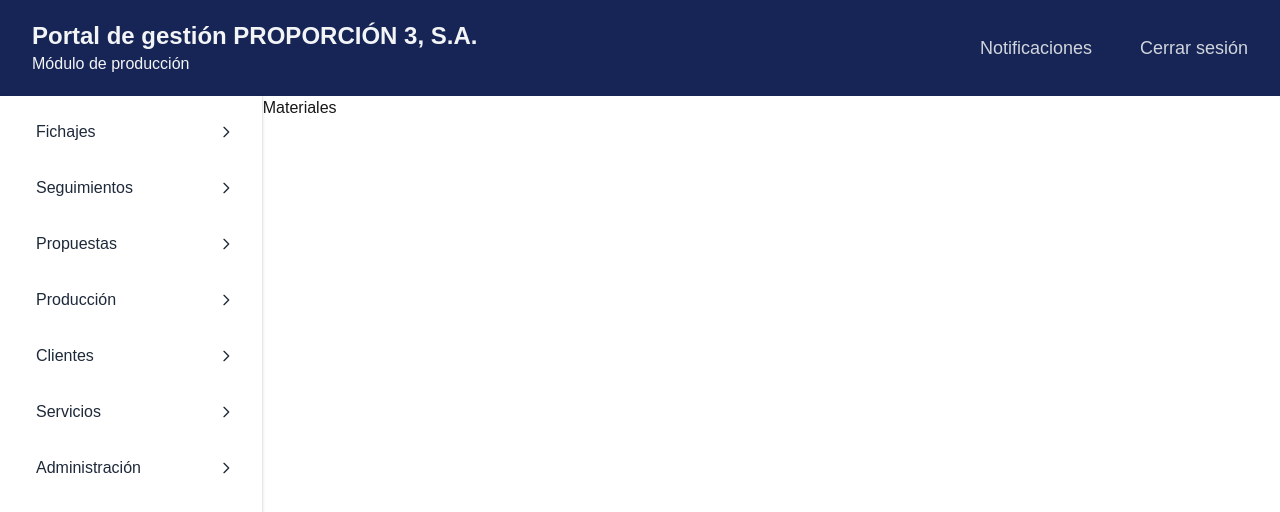
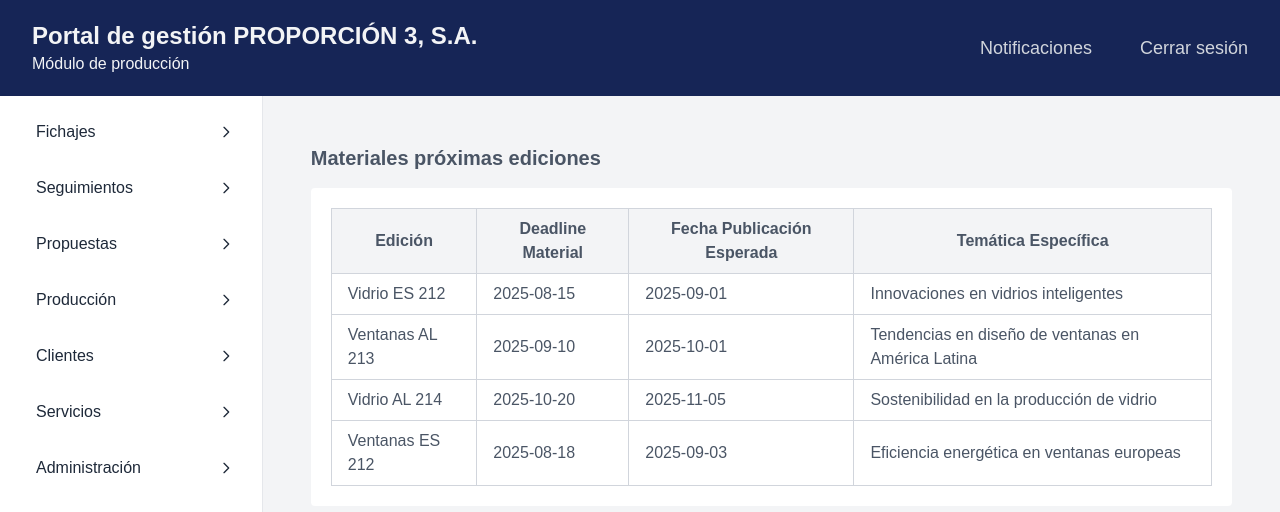
Before and after one commit to frankgimeno3/fichajesp3, a Next.js app: page /dashboard/produccion/materiales in a window 1280 px wide. Shown: the top 512 px of the page. Built offline with nearby package versions, Linux system fonts and the light colour scheme; no server answers; what aws-amplify would draw is missing.

Commit message:
creo tabla de revistas en materiales

```diff
--- a/src/app/dashboard/produccion/materiales/page.tsx
+++ b/src/app/dashboard/produccion/materiales/page.tsx
@@ -1,12 +1,71 @@
+"use client"
+import { useRouter } from 'next/navigation';
 import React, { FC } from 'react';
 
-interface MaterialesProps {
-
-}
+interface MaterialesProps {}
 
 const Materiales: FC<MaterialesProps> = ({ }) => {
+
+  const router = useRouter()
+  const data = [
+    {
+      edicion: 'Vidrio ES 212',
+      deadline: '2025-08-15',
+      publicacion: '2025-09-01',
+      tematica: 'Innovaciones en vidrios inteligentes'
+    },
+    {
+      edicion: 'Ventanas AL 213',
+      deadline: '2025-09-10',
+      publicacion: '2025-10-01',
+      tematica: 'Tendencias en diseño de ventanas en América Latina'
+    },
+    {
+      edicion: 'Vidrio AL 214',
+      deadline: '2025-10-20',
+      publicacion: '2025-11-05',
+      tematica: 'Sostenibilidad en la producción de vidrio'
+    },
+    {
+      edicion: 'Ventanas ES 212',
+      deadline: '2025-08-18',
+      publicacion: '2025-09-03',
+      tematica: 'Eficiencia energética en ventanas europeas'
+    }
+  ];
+
   return (
-    <div>Materiales</div>
+    <div className="bg-gray-100 h-full min-h-screen p-12 text-gray-600">
+       <h2 className="text-xl font-semibold mb-4">Materiales próximas ediciones</h2>
+
+      <div className='flex flex-row justify-between w-full items-center bg-white rounded p-5'>
+
+      <table className="w-full table-auto border-collapse border border-gray-300">
+        <thead>
+          <tr className="bg-gray-100">
+            <th className="border border-gray-300 px-4 py-2">Edición</th>
+            <th className="border border-gray-300 px-4 py-2">Deadline Material</th>
+            <th className="border border-gray-300 px-4 py-2">Fecha Publicación Esperada</th>
+            <th className="border border-gray-300 px-4 py-2">Temática Específica</th>
+          </tr>
+        </thead>
+        <tbody>
+          {data.map((item, index) => (
+            <tr key={index} className="hover:bg-gray-50">
+              <td className="border border-gray-300 px-4 py-2"
+              onClick={()=>{router.push('/dashboard/produccion/materiales/revista')}}>{item.edicion}</td>
+              <td className="border border-gray-300 px-4 py-2"
+              onClick={()=>{router.push('/dashboard/produccion/materiales/revista')}}>{item.deadline}</td>
+              <td className="border border-gray-300 px-4 py-2"
+              onClick={()=>{router.push('/dashboard/produccion/materiales/revista')}}>{item.publicacion}</td>
+              <td className="border border-gray-300 px-4 py-2"
+              onClick={()=>{router.push('/dashboard/produccion/materiales/revista')}}>{item.tematica}</td>
+            </tr>
+          ))}
+        </tbody>
+      </table>
+    </div>
+    </div>
   );
 };
 
```
